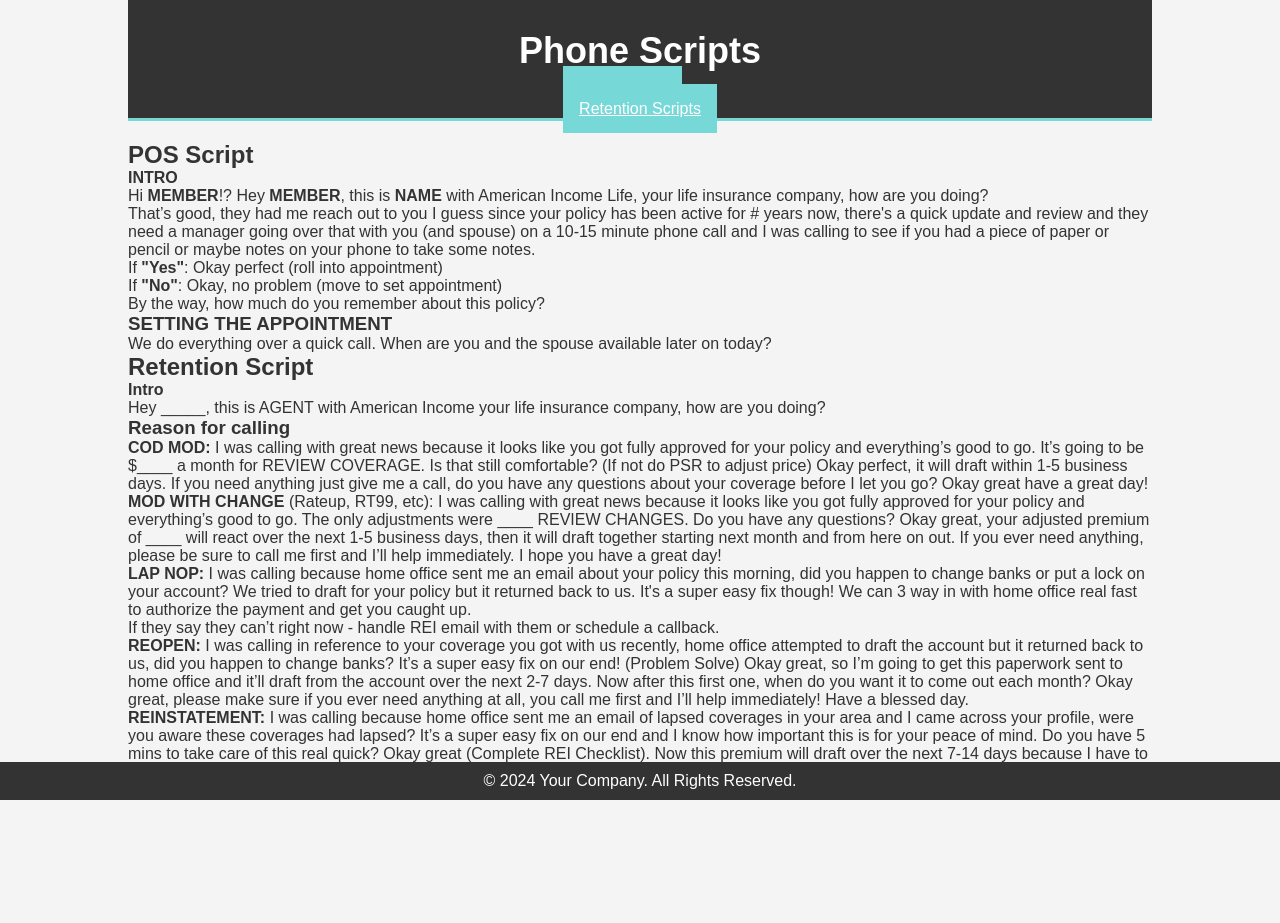
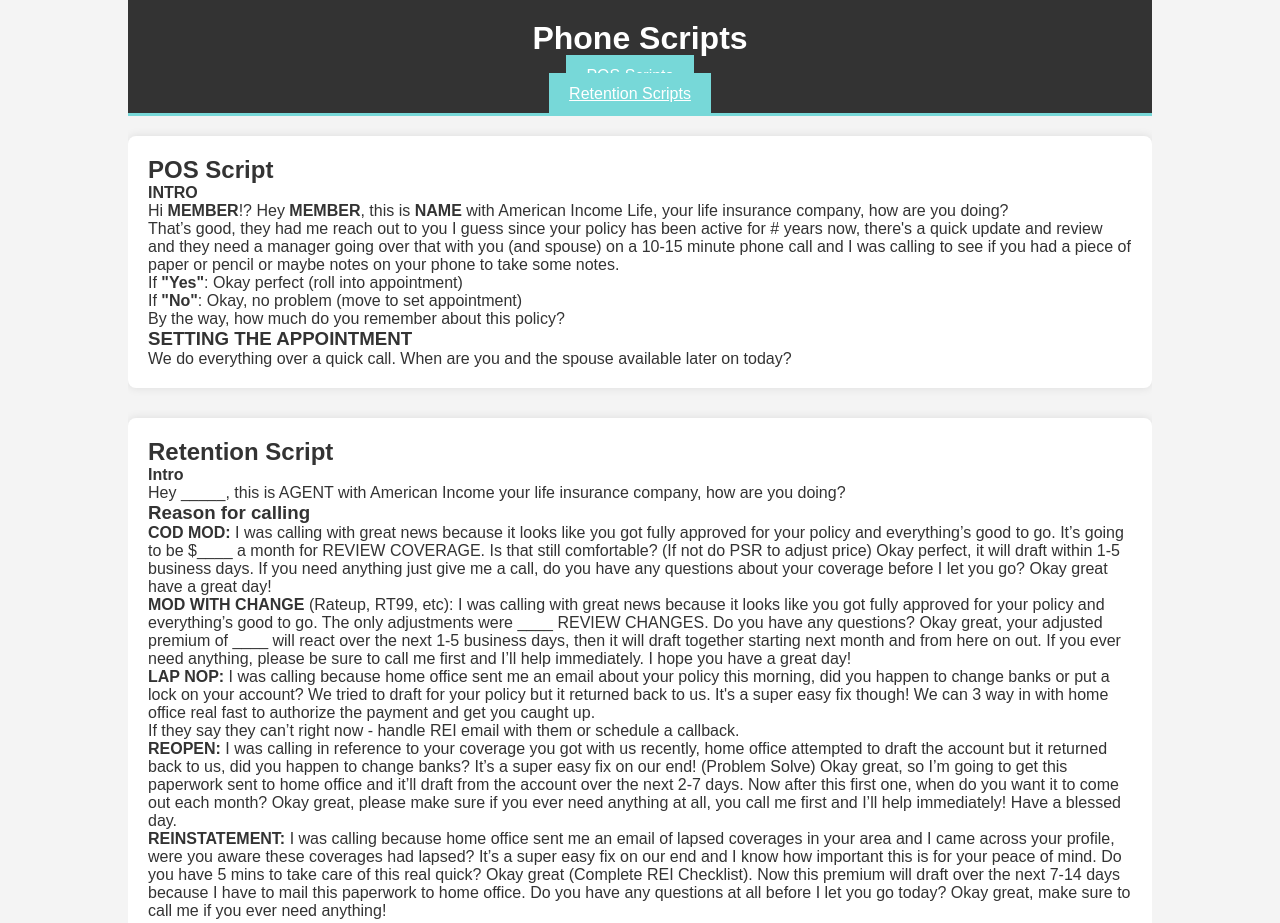
Before and after one commit to kjvaughns/scripts, a plain HTML site: page index.html in a window 1280 px wide. Shown: the top 923 px of the page. Before the commit the page ends 819 px from the top, so only its background shows below. Drawn offline with Linux system fonts and the light colour scheme.

Commit message:
Update styles.css

```diff
--- a/styles.css
+++ b/styles.css
@@ -8,6 +8,9 @@ body {
     font-family: Arial, sans-serif;
     background-color: #f4f4f4;
     color: #333;
+    min-height: 100vh;
+    display: flex;
+    flex-direction: column;
 }
 
 .container {
@@ -19,21 +22,20 @@ body {
 header {
     background: #333;
     color: #fff;
-    padding-top: 30px;
+    padding-top: 20px;
+    padding-bottom: 10px;
     min-height: 70px;
     border-bottom: #77d8d8 3px solid;
+    text-align: center;
 }
 
 header h1 {
-    text-align: center;
-    margin: 0;
-    font-size: 36px;
+    margin-bottom: 10px;
 }
 
 nav {
     display: flex;
     justify-content: center;
-    margin-top: 10px;
 }
 
 ul {
@@ -44,12 +46,13 @@ ul {
 .dropdown {
     position: relative;
     display: inline-block;
+    margin-right: 20px;
 }
 
 .dropbtn {
     background-color: #77d8d8;
     color: white;
-    padding: 16px;
+    padding: 12px 20px;
     font-size: 16px;
     border: none;
     cursor: pointer;
@@ -85,6 +88,15 @@ ul {
 
 main {
     margin: 20px 0;
+    flex-grow: 1;
+}
+
+section {
+    margin-bottom: 30px;
+    padding: 20px;
+    background-color: #fff;
+    border-radius: 8px;
+    box-shadow: 0 0 10px rgba(0,0,0,0.1);
 }
 
 footer {
@@ -92,7 +104,8 @@ footer {
     padding: 10px;
     background-color: #333;
     color: #fff;
-    position: absolute;
+    position: relative;
+    bottom: 0;
     width: 100%;
-    bottom: 0;
+    margin-top: auto;
 }
```
